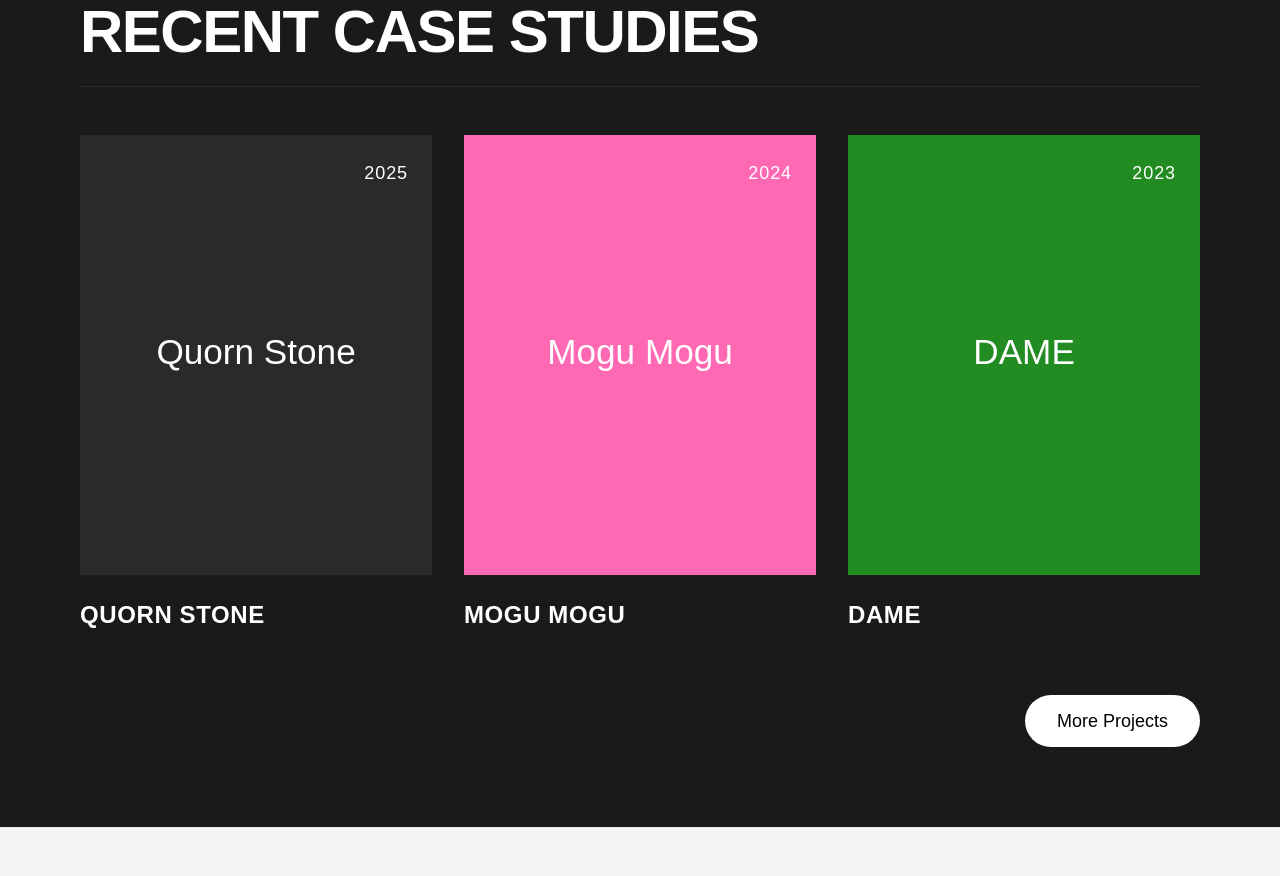
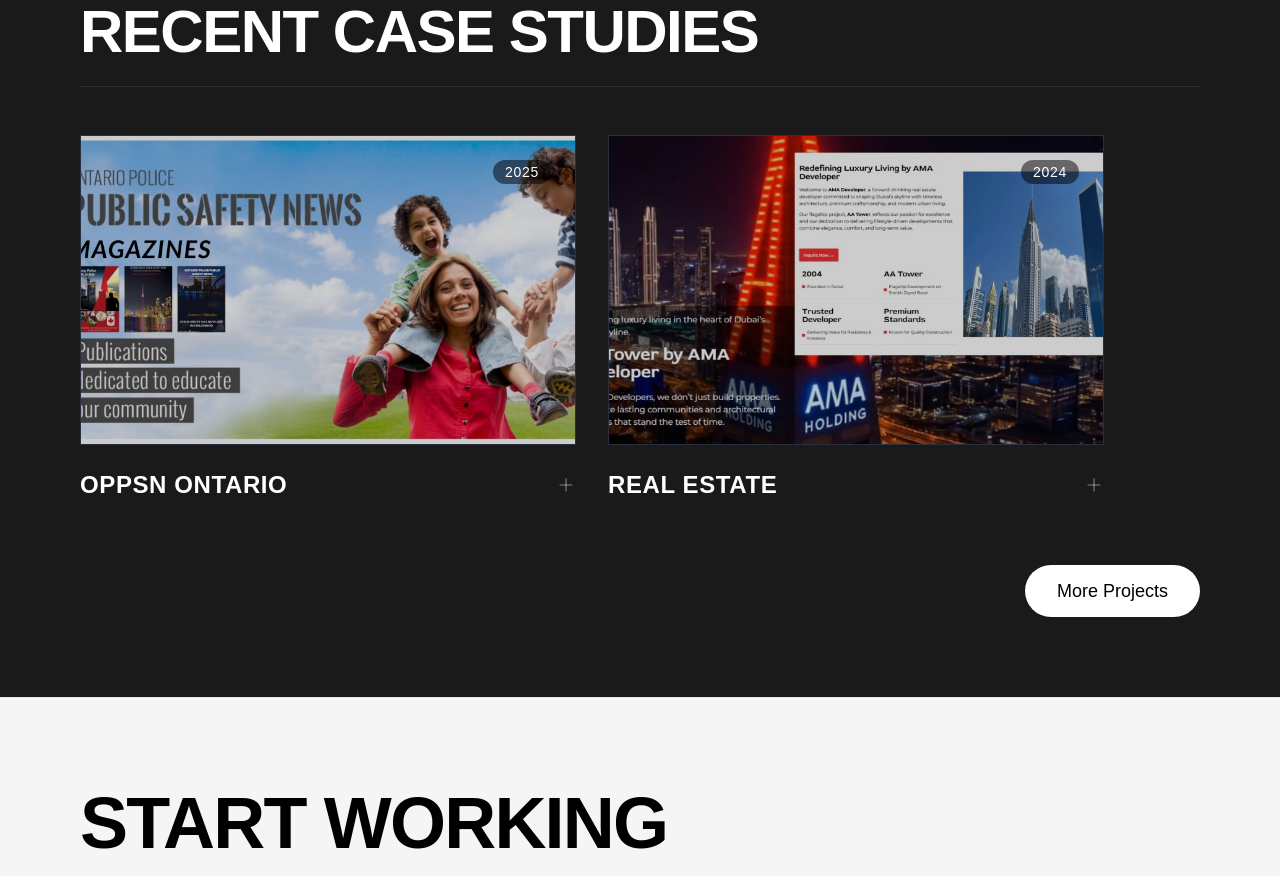
Before and after one commit to mooojn/ceek, a Next.js app: page /services in a window 1280 px wide. Shown: the part 2760-3636 px from the top of the page. Built offline with nearby package versions, Linux system fonts and the light colour scheme.

Commit message:
Add modal

```diff
--- a/app/components/CaseStudies.tsx
+++ b/app/components/CaseStudies.tsx
@@ -1,38 +1,47 @@
 'use client';
 
-import React from 'react';
+import React, { useState } from 'react';
 import Image from 'next/image';
-import { Plus } from 'lucide-react';
+import { Plus, X } from 'lucide-react';
+import { motion, AnimatePresence } from 'framer-motion';
 
 interface CaseStudy {
     id: number;
     title: string;
     year: string;
     image: string;
+    industry: string;
+    services: string;
+    location: string;
+    achievement: string;
 }
 
 const caseStudies: CaseStudy[] = [
     {
         id: 1,
-        title: "QUORN STONE",
+        title: "OPPSN ONTARIO",
         year: "2025",
-        image: "/placeholders/quorn.svg"
+        image: "/images/case-studies/c1.png",
+        industry: "Organization",
+        services: "Lead Generation",
+        location: "USA, Canada",
+        achievement: "For OPPSN (Ontario), we developed and managed performance marketing campaigns that increased donations and raised from $2K to $10K in under 2 months, delivering measurable ROI through data-driven optimization."
     },
     {
         id: 2,
-        title: "MOGU MOGU",
+        title: "REAL ESTATE",
         year: "2024",
-        image: "/placeholders/mogu.svg"
-    },
-    {
-        id: 3,
-        title: "DAME",
-        year: "2023",
-        image: "/placeholders/dame.svg"
+        image: "/images/case-studies/c2.png",
+        industry: "Real estate",
+        services: "Lead Generation",
+        location: "UAE, Dubai",
+        achievement: "Executed high-converting real estate campaigns in a competitive market, generating qualified global leads and driving 50% inventory sales through Meta, Google, and multi-channel advertising."
     }
 ];
 
 const CaseStudies = () => {
+    const [selectedStudy, setSelectedStudy] = useState<CaseStudy | null>(null);
+
     return (
         <section className="bg-[#1a1a1a] py-20 px-6 md:px-12 lg:px-20">
             <div className="max-w-7xl mx-auto">
@@ -45,11 +54,15 @@
                 </div>
 
                 {/* Grid */}
-                <div className="grid grid-cols-1 md:grid-cols-2 lg:grid-cols-3 gap-8">
+                <div className="grid grid-cols-1 md:grid-cols-2 gap-8 max-w-5xl">
                     {caseStudies.map((study) => (
-                        <div key={study.id} className="group relative cursor-pointer block">
+                        <div
+                            key={study.id}
+                            className="group relative cursor-pointer block"
+                            onClick={() => setSelectedStudy(study)}
+                        >
                             {/* Card Container */}
-                            <div className="relative aspect-[4/5] overflow-hidden bg-gray-900 transition-all duration-300 group-hover:rounded-xl">
+                            <div className="relative aspect-[16/10] overflow-hidden bg-gray-900 transition-all duration-300 group-hover:rounded-xl border border-white/10">
                                 {/* Image */}
                                 <Image
                                     src={study.image}
@@ -59,11 +72,11 @@
                                 />
 
                                 {/* Overlay */}
-                                <div className="absolute inset-0 bg-black/0 transition-colors duration-300 group-hover:bg-black/40" />
+                                <div className="absolute inset-0 bg-black/20 transition-colors duration-300 group-hover:bg-black/60" />
 
                                 {/* Year Label */}
                                 <div className="absolute top-6 right-6 z-10">
-                                    <span className="text-white font-medium text-lg tracking-wider">
+                                    <span className="bg-black/50 backdrop-blur-md px-3 py-1 rounded-full text-white font-medium text-sm tracking-wider">
                                         {study.year}
                                     </span>
                                 </div>
@@ -77,10 +90,11 @@
                             </div>
 
                             {/* Title */}
-                            <div className="mt-6">
-                                <h3 className="text-2xl font-bold text-white uppercase tracking-wide group-hover:underline decoration-1 underline-offset-4">
+                            <div className="mt-6 flex justify-between items-center">
+                                <h3 className="text-2xl font-bold text-white uppercase tracking-wide group-hover:text-blue-400 transition-colors">
                                     {study.title}
                                 </h3>
+                                <Plus className="text-white/30 group-hover:text-white transition-colors" size={20} />
                             </div>
                         </div>
                     ))}
@@ -93,6 +107,123 @@
                     </button>
                 </div>
             </div>
+
+            {/* Detailed Modal */}
+            <AnimatePresence>
+                {selectedStudy && (
+                    <div className="fixed inset-0 z-[100] flex items-center justify-center p-4 md:p-8">
+                        {/* Backdrop */}
+                        <motion.div
+                            initial={{ opacity: 0 }}
+                            animate={{ opacity: 1 }}
+                            exit={{ opacity: 0 }}
+                            onClick={() => setSelectedStudy(null)}
+                            className="absolute inset-0 bg-black/90 backdrop-blur-sm"
+                        />
+
+                        {/* Modal Content */}
+                        <motion.div
+                            initial={{ opacity: 0, scale: 0.9, y: 20 }}
+                            animate={{ opacity: 1, scale: 1, y: 0 }}
+                            exit={{ opacity: 0, scale: 0.9, y: 20 }}
+                            className="relative w-full max-w-4xl bg-[#111] overflow-y-auto rounded-2xl border border-white/10 shadow-2xl flex flex-col max-h-[90vh] custom-scrollbar"
+                            style={{
+                                scrollbarWidth: 'thin',
+                                scrollbarColor: '#333 #111'
+                            }}
+                        >
+                            <style jsx global>{`
+                                .custom-scrollbar::-webkit-scrollbar {
+                                    width: 8px;
+                                }
+                                .custom-scrollbar::-webkit-scrollbar-track {
+                                    background: #111;
+                                    border-radius: 0 16px 16px 0;
+                                }
+                                .custom-scrollbar::-webkit-scrollbar-thumb {
+                                    background: #333;
+                                    border-radius: 10px;
+                                    border: 2px solid #111;
+                                }
+                                .custom-scrollbar::-webkit-scrollbar-thumb:hover {
+                                    background: #444;
+                                }
+                            `}</style>
+
+                            {/* Close Button */}
+                            <button
+                                onClick={() => setSelectedStudy(null)}
+                                className="absolute top-6 right-6 z-50 p-2 bg-black/50 backdrop-blur-md text-white rounded-full hover:bg-white hover:text-black transition-colors border border-white/10"
+                            >
+                                <X size={24} />
+                            </button>
+
+                            {/* Image Section - Top Focus */}
+                            <div className="w-full relative aspect-video md:aspect-[21/9] bg-gray-900 border-b border-white/10">
+                                <Image
+                                    src={selectedStudy.image}
+                                    alt={selectedStudy.title}
+                                    fill
+                                    className="object-cover"
+                                    priority
+                                />
+                            </div>
+
+                            {/* Content Section - Bottom Detailed View */}
+                            <div className="w-full p-8 md:p-16">
+                                <div className="max-w-4xl mx-auto space-y-12">
+                                    <div className="space-y-4">
+                                        <div className="flex items-center gap-4">
+                                            <span className="bg-blue-600/20 text-blue-400 px-4 py-1 rounded-full font-bold uppercase tracking-widest text-[10px] border border-blue-500/20">
+                                                {selectedStudy.year} CASE STUDY
+                                            </span>
+                                        </div>
+                                        <h2 className="text-4xl md:text-6xl font-bold text-white uppercase tracking-tight leading-none">
+                                            {selectedStudy.title}
+                                        </h2>
+                                    </div>
+
+                                    <div className="grid grid-cols-1 md:grid-cols-3 gap-12 py-12 border-y border-white/5">
+                                        <div className="space-y-2">
+                                            <p className="text-white/30 uppercase text-[10px] font-black tracking-[0.2em]">Industry</p>
+                                            <p className="text-white text-xl font-medium">{selectedStudy.industry}</p>
+                                        </div>
+                                        <div className="space-y-2">
+                                            <p className="text-white/30 uppercase text-[10px] font-black tracking-[0.2em]">Services</p>
+                                            <p className="text-white text-xl font-medium">{selectedStudy.services}</p>
+                                        </div>
+                                        <div className="space-y-2">
+                                            <p className="text-white/30 uppercase text-[10px] font-black tracking-[0.2em]">Location</p>
+                                            <p className="text-white text-xl font-medium">{selectedStudy.location}</p>
+                                        </div>
+                                    </div>
+
+                                    <div className="space-y-6">
+                                        <p className="text-white/30 uppercase text-[10px] font-black tracking-[0.2em]">The Achievement</p>
+                                        <p className="text-white text-xl md:text-2xl leading-relaxed font-light first-letter:text-4xl first-letter:font-bold first-letter:text-blue-500 first-letter:mr-1">
+                                            {selectedStudy.achievement}
+                                        </p>
+                                    </div>
+
+                                    <div className="pt-10 flex flex-col sm:flex-row gap-4">
+                                        <button
+                                            onClick={() => setSelectedStudy(null)}
+                                            className="bg-white text-black px-12 py-5 rounded-full font-black uppercase text-xs tracking-[0.15em] hover:bg-blue-600 hover:text-white transition-all duration-500 shadow-xl"
+                                        >
+                                            Close Case Study
+                                        </button>
+                                        <button
+                                            className="bg-transparent border border-white/20 text-white px-12 py-5 rounded-full font-black uppercase text-xs tracking-[0.15em] hover:bg-white hover:text-black transition-all duration-500"
+                                        >
+                                            View Full Project
+                                        </button>
+                                    </div>
+                                </div>
+                            </div>
+                        </motion.div>
+                    </div>
+                )}
+            </AnimatePresence>
         </section>
     );
 };
```
